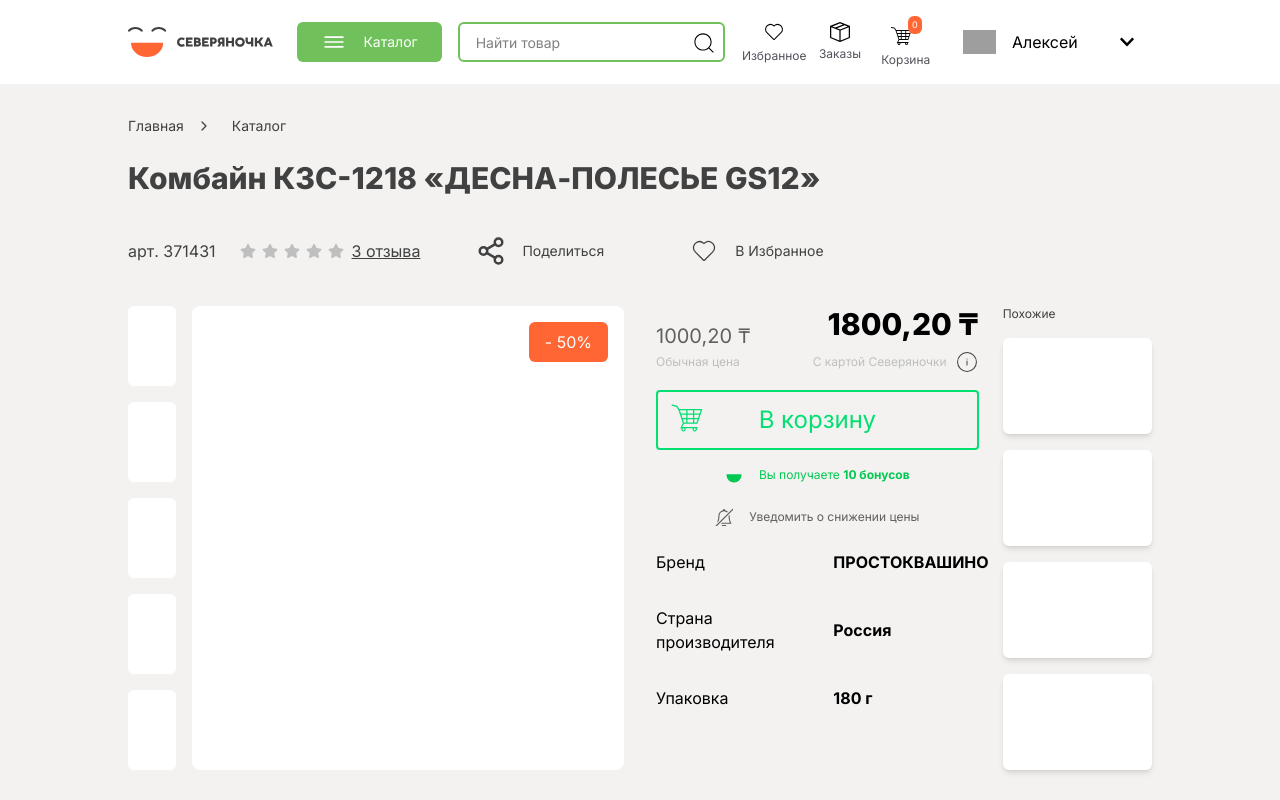
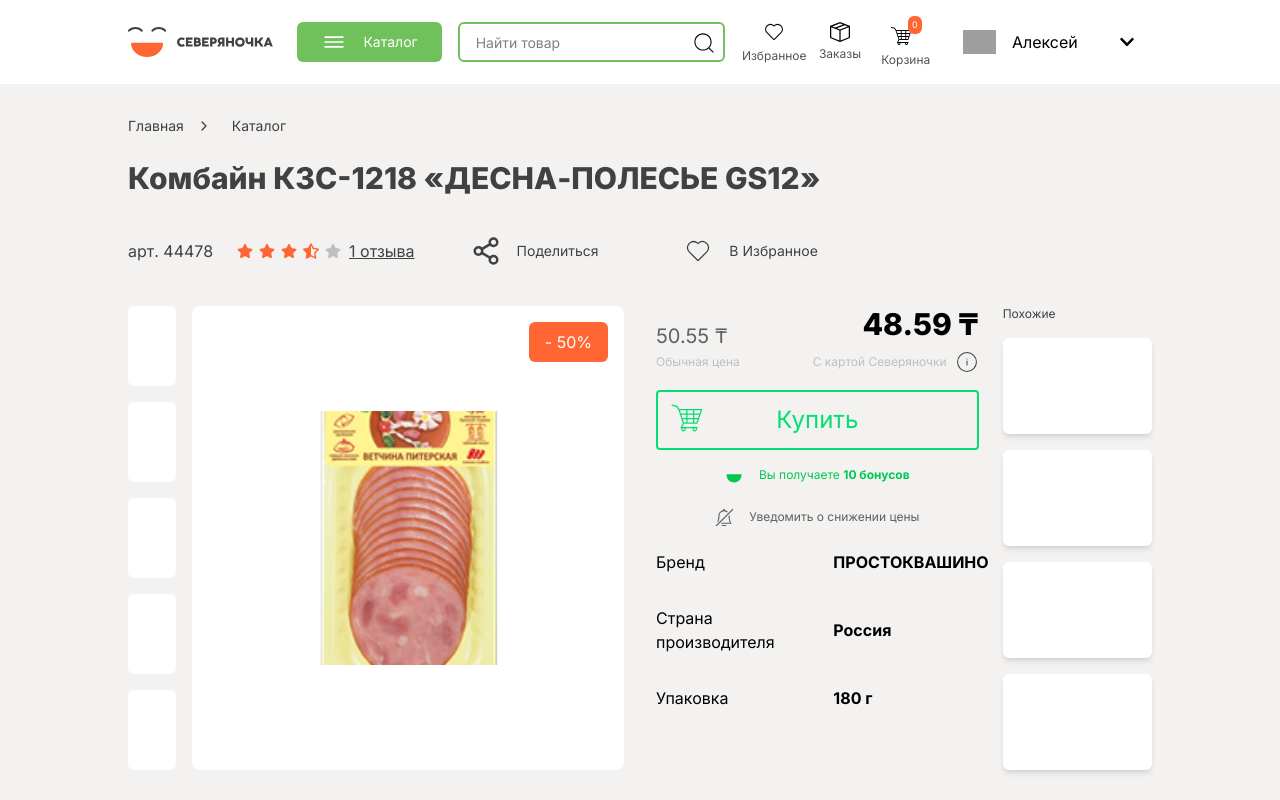
Before and after one commit to MuratOfficial/e-shop, a React (Vite) app: page /catalogs/1/product1 in a window 1280 px wide. Shown: the top 800 px of the page. Built offline with nearby package versions, Linux system fonts and the light colour scheme; grey boxes are pictures that could not be loaded.

Commit message:
complted add and remove

```diff
--- a/src/components/cards/ProductCard.jsx
+++ b/src/components/cards/ProductCard.jsx
@@ -6,7 +6,7 @@
 import { useParams } from 'react-router'
 import { LuShoppingCart } from 'react-icons/lu'
 import { useDispatch, useSelector } from 'react-redux'
-import { addToBasket} from '../../features/counter/counterSlicer'
+import { addToBasket, removeFromBasket} from '../../features/counter/counterSlicer'
 
 function ProductCard({price, priceOriginal, title, img, discount, id, count}) {
 
@@ -15,6 +15,18 @@
 const basket = useSelector((state)=>state.counter.basket)
 
   const dispatch = useDispatch();
+
+  const insist = basket.find(x=>x.id === id);
+
+
+  function clickToProduct(){
+    if(insist){
+      dispatch(removeFromBasket({id}))
+    }else{
+      dispatch(addToBasket({price, priceOriginal, title, img, discount, id, count:1}));
+      console.log(basket);
+    }
+  }
 
   return (
     <div className=' rounded-md min-h-[349px] gap-0.5 w-[272px] p-4 bg-white hover:shadow-md transition justify-between duration-200 delay-75 flex flex-col'>
@@ -57,7 +69,7 @@
         <Link to={`/catalogs/${catalogId}/${id}`} className=' hover:text-[#FF6633]'><p className=' line-clamp-2 text-start'>{title}</p></Link>
 
           <FiveStars/>
-          <Button width={"lg"} onClicked={()=>{dispatch(addToBasket({price, priceOriginal, title, img, discount, id, count:1})); console.log(basket)}} title="Купить" className="hover:bg-[#FF6633] hover:border-[#FF6633] hover:text-white bg-transparent border-2  border-green-400 text-green-400"/>
+          <Button width={"lg"} onClicked={()=>clickToProduct()} title={insist ? "В корзине" : "Купить"} className={`hover:bg-[#FF6633] border-2  hover:border-[#FF6633] ${insist ? "bg-[#FF6633] text-white border-[#FF6633]":"bg-transparent border-green-400 text-green-400"} hover:text-white   `}/>
 
         </div>
 
--- a/src/components/ui/FiveStars.jsx
+++ b/src/components/ui/FiveStars.jsx
@@ -1,5 +1,5 @@
 import React, { useState } from 'react'
-import { FaStar } from 'react-icons/fa'
+import { FaStar, FaStarHalfAlt } from 'react-icons/fa'
 
 function FiveStars({rate, disabled}) {
 
@@ -24,12 +24,22 @@
 
   return (
     <div className=' flex flex-row gap-1.5  items-center w-fit'>
-        <FaStar onClick={()=>handleRate(1)}  className={` ${toRate>=1  ? `fill-[#FF6633]`:`fill-[#BFBFBF]`}  hover:fill-[#FF6633] cursor-pointer`} />
-        <FaStar onClick={()=>handleRate(2)}  className={` ${toRate>=2  ? `fill-[#FF6633]`:`fill-[#BFBFBF]`}  hover:fill-[#FF6633] cursor-pointer`} />
-        <FaStar onClick={()=>handleRate(3)}  className={` ${toRate>=3  ? `fill-[#FF6633]`:`fill-[#BFBFBF]`}  hover:fill-[#FF6633] cursor-pointer`} />
-        <FaStar onClick={()=>handleRate(4)}  className={` ${toRate>=4  ? `fill-[#FF6633]`:`fill-[#BFBFBF]`}  hover:fill-[#FF6633] cursor-pointer`} />
-        <FaStar onClick={()=>handleRate(5)}  className={` ${toRate>=5  ? `fill-[#FF6633]`:`fill-[#BFBFBF]`}  hover:fill-[#FF6633] cursor-pointer`} />
-    </div>
+      {(toRate>=0.5 && toRate < 1) ? <FaStarHalfAlt  className={`${(toRate>=0.5 && toRate < 1)  ? `fill-[#FF6633] visible`:`fill-[#BFBFBF] hidden `}  hover:fill-[#FF6633] cursor-pointer`}/>
+         : <FaStar onClick={()=>handleRate(1)}  className={` ${toRate>=1  ? `fill-[#FF6633]`:`fill-[#BFBFBF]`}  hover:fill-[#FF6633] cursor-pointer`} />}
+
+        {(toRate>=1.5 && toRate < 2) ? <FaStarHalfAlt  className={`${(toRate>=1.5 && toRate < 2)  ? `fill-[#FF6633] visible`:`fill-[#BFBFBF] hidden `}  hover:fill-[#FF6633] cursor-pointer`}/>
+         :<FaStar onClick={()=>handleRate(2)}  className={` ${toRate>=2  ? `fill-[#FF6633]`:`fill-[#BFBFBF]`}  hover:fill-[#FF6633] cursor-pointer`} />}
+
+        {(toRate>=2.5 && toRate < 3) ? <FaStarHalfAlt  className={`${(toRate>=2.5 && toRate < 3)  ? `fill-[#FF6633] visible`:`fill-[#BFBFBF] hidden `}  hover:fill-[#FF6633] cursor-pointer`}/>
+         :<FaStar onClick={()=>handleRate(3)}  className={` ${toRate>=3  ? `fill-[#FF6633]`:`fill-[#BFBFBF]`}  hover:fill-[#FF6633] cursor-pointer`} />}
+
+        {(toRate>=3.5 && toRate < 4) ? <FaStarHalfAlt  className={`${(toRate>=3.5 && toRate < 4)  ? `fill-[#FF6633] visible`:`fill-[#BFBFBF] hidden `}  hover:fill-[#FF6633] cursor-pointer`}/>
+         :<FaStar onClick={()=>handleRate(4)}  className={` ${toRate>=4  ? `fill-[#FF6633]`:`fill-[#BFBFBF]`}  hover:fill-[#FF6633] cursor-pointer`} />}
+
+        {(toRate>=4.5 && toRate < 5) ? <FaStarHalfAlt  className={`${(toRate>=4.5 && toRate < 5)  ? `fill-[#FF6633] visible`:`fill-[#BFBFBF] hidden `}  hover:fill-[#FF6633] cursor-pointer`}/>
+         :<FaStar onClick={()=>handleRate(5)}  className={` ${toRate>=5  ? `fill-[#FF6633]`:`fill-[#BFBFBF]`}  hover:fill-[#FF6633] cursor-pointer`} />}
+
+        </div>
   )
 }
 
--- a/src/features/counter/counterSlicer.js
+++ b/src/features/counter/counterSlicer.js
@@ -11,7 +11,10 @@
           img:"/assets/image.png",
           price:48.58899,
           title:"Комбайн КЗС-1218 «ДЕСНА-ПОЛЕСЬЕ GS12»",
-          id: "product1"
+          id: "product1",
+          article: 44478,
+          testimonials: 1,
+          ranking: 4.0
         },
         {
           priceOriginal: 60.50,
@@ -19,7 +22,10 @@
           img:"/assets/products/1.png",
           price:49.4957820,
           title:"Г/Ц Блинчики с мясом вес, Россия",
-          id: "product2"
+          id: "product2",
+          article: 44479,
+          testimonials: 1,
+          ranking: 3.0
         },
         {
           priceOriginal: 290.55,
@@ -27,7 +33,10 @@
           img:"/assets/products/2.png",
           price:159.987789,
           title:"Молоко ПРОСТОКВАШИНО паст. питьевое цельное отборное...",
-          id: "product3"
+          id: "product3",
+          article: 10101,
+          testimonials: 2,
+          ranking: 2.0
         },
         {
           priceOriginal: 99.55,
@@ -35,7 +44,10 @@
           img:"/assets/products/3.png",
           price:89.58899,
           title:"Колбаса сырокопченая МЯСНАЯ ИСТОРИЯ Сальчичон и Тоскан...",
-          id: "product4"
+          id: "product4",
+          article: 896658,
+          testimonials: 1,
+          ranking: 5.0
         },
         {
           priceOriginal: 80.55,
@@ -43,7 +55,10 @@
           img:"/assets/products/8.png",
           price:69.58899,
           title:"Сосиски вареные МЯСНАЯ ИСТОРИЯ Молочные и С сыро...",
-          id: "product5"
+          id: "product5",
+          article: 448896,
+          testimonials: 0,
+          ranking: 3.5
         },
         {
           priceOriginal: 90.55,
@@ -51,7 +66,10 @@
           img:"/assets/products/7.png",
           price:79.58899,
           title:"напиток piala ice tea манго-ананас",
-          id: "product6"
+          id: "product6",
+          article: 44478632,
+          testimonials: 0,
+          ranking: 4.5
         },
         {
           priceOriginal: 700.55,
@@ -59,7 +77,10 @@
           img:"/assets/products/6.png",
           price:599.96899,
           title:"Lay's чипсы картофельные рифленые `лосось в сливочныом соусе`",
-          id: "product7"
+          id: "product7",
+          article: 1500008,
+          testimonials: 0,
+          ranking: 1.5
         },
 
 
@@ -84,13 +105,30 @@
       state.value += action.payload
     },
     addToBasket:(state, action)=>{
-      state.value += 1;
-      state.basket.push(action.payload)
+
+      const includes = state.basket.find(x=>x.id===action.payload.id);
+
+      if(includes){
+        const el = state.basket.findIndex(x=>x.id===action.payload.id);
+        state.basket[el].count += 1;
+
+      }else{
+
+        state.basket.push(action.payload);
+        state.value = state.basket.length;
+      }
+
+
+    },
+    removeFromBasket:(state, action)=>{
+      const el = state.basket.findIndex(x=>x.id===action.payload.id);
+      state.basket.splice(el, 1)
+      state.value = state.basket.length;
     }
   },
 })
 
 // Action creators are generated for each case reducer function
-export const { increment, decrement, incrementByAmount, addToBasket } = counterSlice.actions
+export const { increment, decrement, incrementByAmount, addToBasket, removeFromBasket } = counterSlice.actions
 
 export default counterSlice.reducer
--- a/src/pages/ProductPage.jsx
+++ b/src/pages/ProductPage.jsx
@@ -1,5 +1,4 @@
 import React from 'react';
-import Breadcrumb from '../components/ui/Breadcrumb';
 import FiveStars from '../components/ui/FiveStars';
 import Button from '../components/ui/Button'
 import { CiCircleInfo, CiHeart } from 'react-icons/ci';
@@ -9,7 +8,9 @@
 import { BiSolidCircleHalf } from 'react-icons/bi';
 import MainGridCategory from '../components/grids/MainGridCategory';
 import Testimonials from '../components/testimonials';
-import { useSelector } from 'react-redux';
+import { useDispatch, useSelector } from 'react-redux';
+import { useParams } from 'react-router';
+import { addToBasket, removeFromBasket } from '../features/counter/counterSlicer';
 
 function ProductPage() {
 
@@ -32,7 +33,29 @@
   },
 ]
 
-const products = useSelector((state)=>state.counter.initialProducts)
+const basket = useSelector((state)=>state.counter.basket);
+
+const products = useSelector((state)=>state.counter.initialProducts);
+
+const params = useParams();
+
+const id = params.productId;
+
+const currProduct = products.find(x=>x.id === id);
+
+  const insist = basket.find(x=>x.id === id);
+
+  const dispatch = useDispatch();
+
+
+  function clickToProduct(){
+    if(insist){
+      dispatch(removeFromBasket({id}))
+    }else{
+      dispatch(addToBasket(currProduct));
+      console.log(basket);
+    }
+  }
 
 
 
@@ -41,13 +64,14 @@
     <section className=' px-32 py-6 w-full flex gap-8 flex-col min-h-screen items-start bg-[#F3F2F1]'>
 
       <h2 className='text-3xl font-extrabold text-[#414141]'>
-      Комбайн КЗС-1218 «ДЕСНА-ПОЛЕСЬЕ GS12»
+
+        {currProduct.title}
 
       </h2>
       <div className='text-[#414141] flex flex-row gap-6 items-center justify-start'>
-        <p>арт. 371431</p>
-        <div className='flex flex-row items-center justify-center gap-2'><FiveStars/>
-        <a className=' underline'>3 отзыва</a></div>
+        <p>арт. {currProduct.article}</p>
+        <div className='flex flex-row items-center justify-center gap-2'><FiveStars rate={3.5} disabled/>
+        <a className=' underline'>{currProduct.testimonials} отзыва</a></div>
         <Button title="Поделиться" width="md" className="text-sm gap-4 hover:text-green-500 transition delay-100 duration-300" icon={<FiShare2 size={30}/>} />
         <Button title="В Избранное" width="md" className="text-sm gap-4 hover:text-green-500 transition delay-100 duration-300" icon={<CiHeart size={30}/>} />
 
@@ -61,9 +85,10 @@
           <div className=' bg-white rounded-md h-20 w-full'></div>
           <div className=' bg-white rounded-md h-20 w-full'></div>
         </div>
-        <div className='col-span-7 bg-white rounded-lg w-full relative'>
+        <div className='col-span-7 bg-white rounded-lg w-full relative flex flex-col justify-center items-center'>
+          <img src={currProduct.img} alt={currProduct.title} className='object-contain w-full h-full' />
           <div className=' absolute bg-[#FF6633] top-4 right-4 rounded-md py-2 px-4 text-white'>
-            <p>- 50%</p>
+            <p>- {currProduct.discount}%</p>
           </div>
         </div>
       </div>
@@ -71,16 +96,16 @@
         <div className="flex w-full flex-col justify-start gap-4  col-span-4">
           <div className='flex flex-row justify-between  w-full items-start '>
               <div className=' flex flex-col gap-1 items-start pt-4'>
-              <p className=' text-[#606060] text-xl' >1000,20 ₸</p>
+              <p className=' text-[#606060] text-xl' >{currProduct.priceOriginal.toFixed(2)} ₸</p>
               <p className=' text-xs text-[#BFBFBF]'>Обычная цена</p>
             </div>
               <div className=' flex flex-col gap-2 items-end'>
-              <p className='  text-3xl font-extrabold' >1800,20 ₸</p>
+              <p className='  text-3xl font-extrabold' >{currProduct.price.toFixed(2)}  ₸</p>
               <div className=' text-xs text-[#BFBFBF] flex flex-row items-center justify-end gap-2'><span>С картой Северяночки</span><CiCircleInfo className='text-[#414141]' size={24}/> </div>
 
               </div>
           </div>
-          <Button title="В корзину" icon={<GiShoppingCart size={36} className=' absolute inset-0 top-2 left-3 '/>} className={`w-full flex flex-row text-2xl items-center hover:bg-[#FF6633] py-3 hover:border-[#FF6633] hover:text-white bg-transparent border-2  border-green-400 text-green-400`}/>
+          <Button onClicked={()=>clickToProduct()} title={insist ? "В корзине" : "Купить"} icon={<GiShoppingCart size={36} className=' absolute inset-0 top-2 left-3 '/>} className={`w-full flex flex-row text-2xl items-center hover:bg-[#FF6633] py-3 hover:border-[#FF6633] border-2 hover:text-white ${insist ? "bg-[#FF6633] text-white border-[#FF6633]":"bg-transparent border-green-400 text-green-400"}`}/>
           <div className='flex flex-col gap-4 justify-center items-center'>
             <div className=' flex flex-row items-center justify-center text-green-500 gap-4'>
             <BiSolidCircleHalf size={18} className=' rotate-90' />
```
